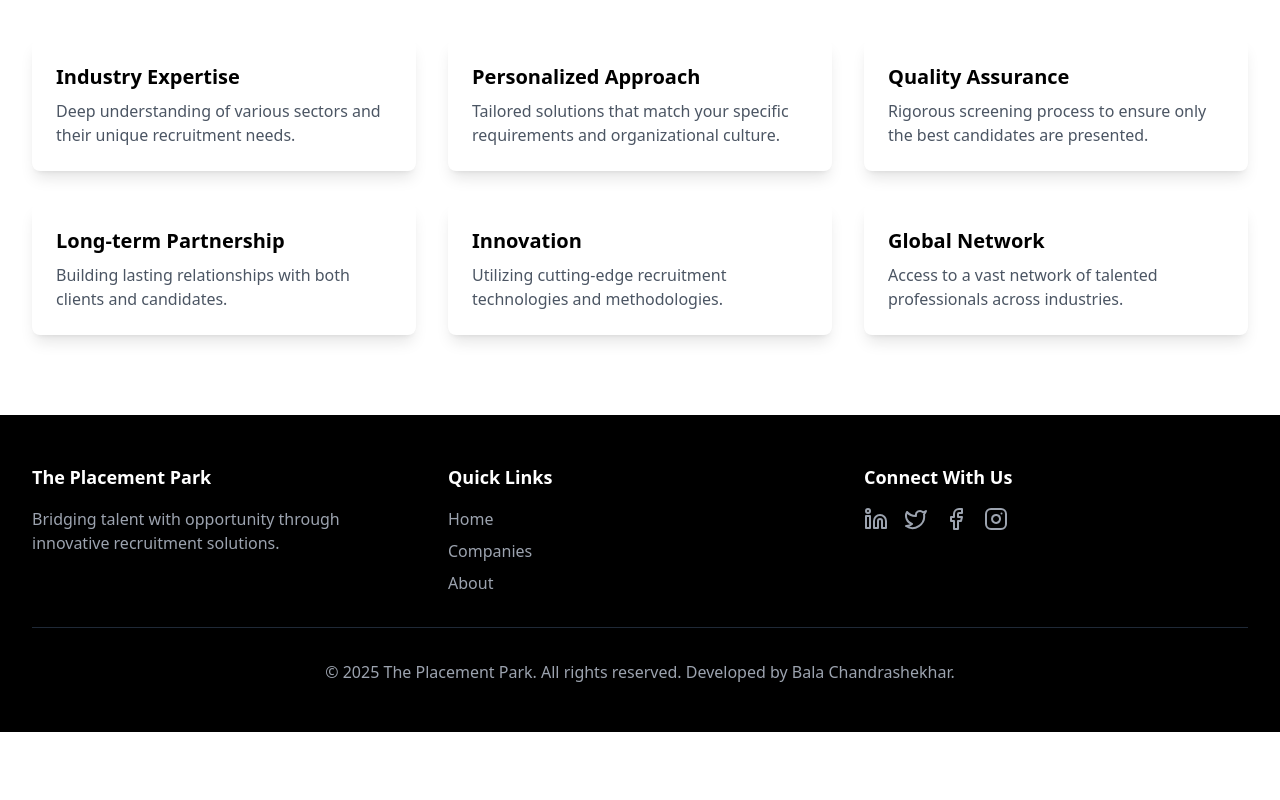
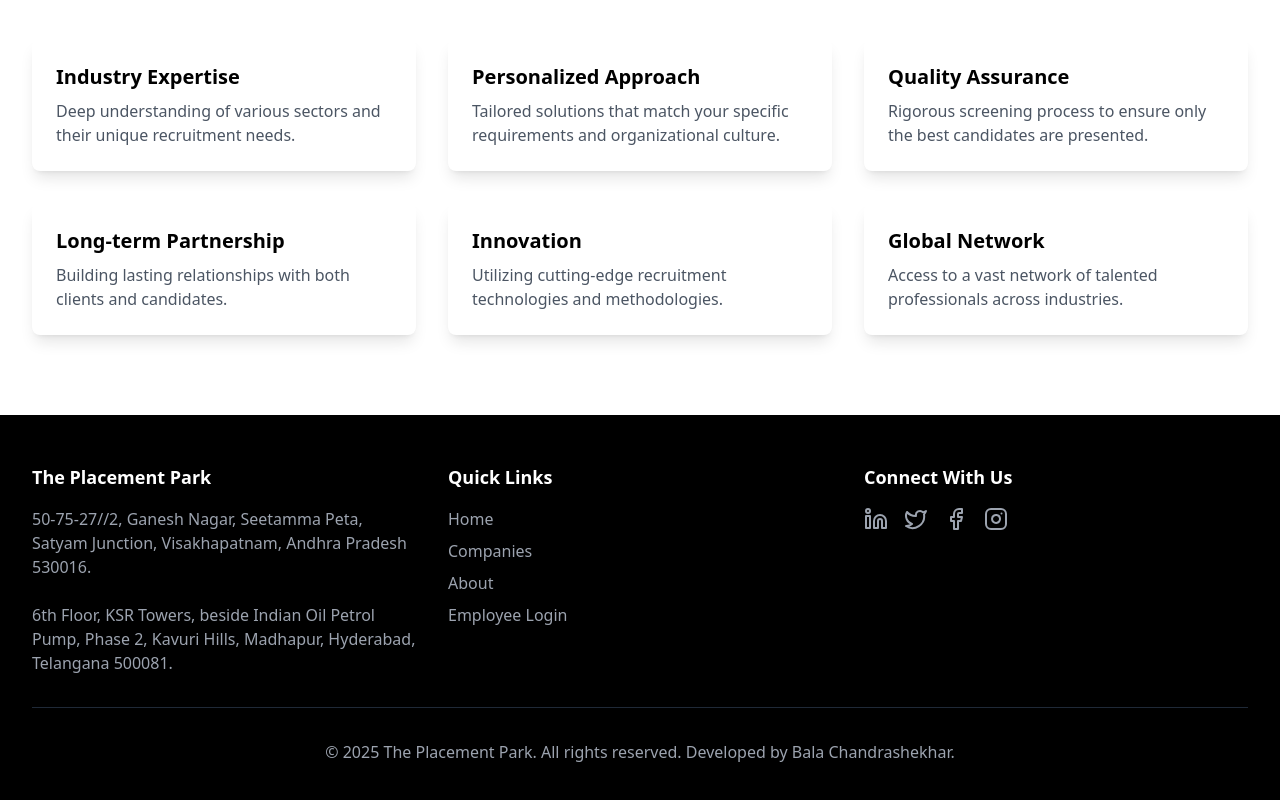
Before and after one commit to PlacementPark/TPP_Website, a React (Vite) app: page /about in a window 1280 px wide. Shown: the part 1662-2462 px from the top of the page. Before the commit the page ends 2394 px from the top, so only its background shows below. Built offline with nearby package versions, Linux system fonts and the light colour scheme.

Commit message:
3nd Push

```diff
--- a/src/components/Footer.jsx
+++ b/src/components/Footer.jsx
@@ -9,7 +9,11 @@ export default function Footer() {
           <div>
             <h3 className="text-lg font-semibold mb-4">The Placement Park</h3>
             <p className="text-gray-400">
-              Bridging talent with opportunity through innovative recruitment solutions.
+              50-75-27//2, Ganesh Nagar, Seetamma Peta, Satyam Junction, Visakhapatnam, Andhra Pradesh 530016.
+            </p>
+            <br/>
+            <p className="text-gray-400">
+              6th Floor, KSR Towers, beside Indian Oil Petrol Pump, Phase 2, Kavuri Hills, Madhapur, Hyderabad, Telangana 500081.
             </p>
           </div>
           <div>
@@ -28,6 +32,11 @@ export default function Footer() {
               <li>
                 <Link to="/about" className="text-gray-400 hover:text-white transition-colors">
                   About
+                </Link>
+              </li>
+              <li>
+                <Link to="https://tpp-frontend-2-0.onrender.com/login" className="text-gray-400 hover:text-white transition-colors">
+                  Employee Login
                 </Link>
               </li>
             </ul>
```
